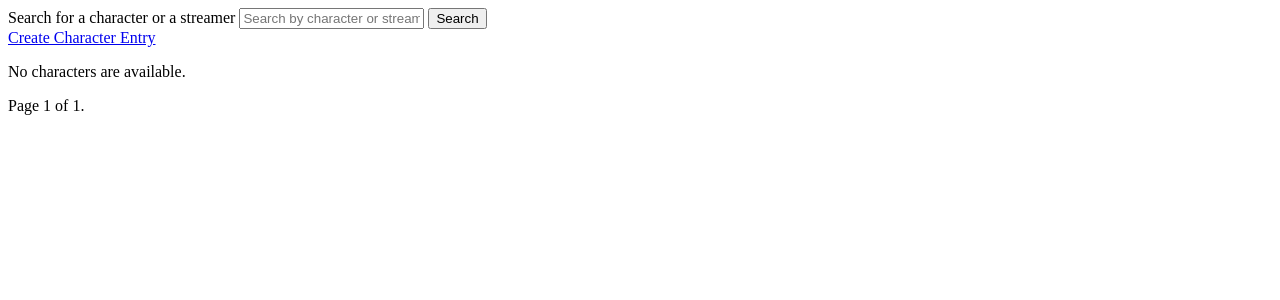
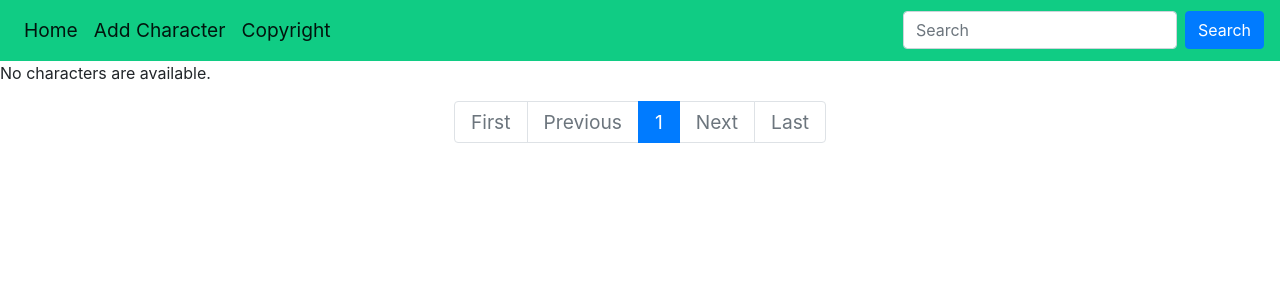
Before and after one commit to seanjan10/Last_Seen, a Django app: page /lastSeenRP/ in a window 1280 px wide. Shown: the top 300 px of the page. Run offline with Django 4.2, Linux system fonts and the light colour scheme; data that the repository does not hold is empty.

Commit message:
created base template html to insert into each template, reworked index.html

```diff
--- a/GTARPlastSeen/lastSeen/lastSeen/settings.py
+++ b/GTARPlastSeen/lastSeen/lastSeen/settings.py
@@ -63,6 +63,7 @@ TEMPLATES = [
                 'django.template.context_processors.request',
                 'django.contrib.auth.context_processors.auth',
                 'django.contrib.messages.context_processors.messages',
+                'lastSeenRP.context_processor.navbar_data',
             ],
 
         },
--- /dev/null
+++ b/GTARPlastSeen/lastSeen/lastSeenRP/context_processor.py
@@ -0,0 +1,9 @@
+from django.conf import settings
+from lastSeenRP.forms import searchForCharacter
+
+
+def navbar_data(request):
+    data = {}
+    data['searchForm'] = searchForCharacter()
+
+    return data
--- a/GTARPlastSeen/lastSeen/lastSeenRP/forms.py
+++ b/GTARPlastSeen/lastSeen/lastSeenRP/forms.py
@@ -14,7 +14,7 @@ class createAppearanceForm(forms.Form):
 
 
 class searchForCharacter(forms.Form):
-    searchQuery = forms.CharField(label="Search by character or streamer name", max_length=60, widget=forms.TextInput(attrs={'placeholder': 'Search by character or streamer name'}))
+    searchQuery = forms.CharField(label="Search", max_length=60, widget=forms.TextInput(attrs={'placeholder': 'Search', 'class':'form-control mr-sm-2', 'type':'search', 'aria-label':'Search'}))
 
 class createCharacter(forms.ModelForm):
 
--- a/GTARPlastSeen/lastSeen/lastSeenRP/models.py
+++ b/GTARPlastSeen/lastSeen/lastSeenRP/models.py
@@ -23,6 +23,7 @@ class rpCharacter(models.Model):
     #streamers_URL = models.CharField(max_length=60, blank=True)
     streamers_URL = models.URLField(max_length=60, blank=True, validators=[validate_streamer_url])
 
+
     class Meta:
         unique_together = ["character_first_name", "character_last_name"]
 
@@ -45,7 +46,7 @@ class Appearance(models.Model):
     date_of_appearance = models.DateTimeField('date and time that the character showed up')
     clip_Streamer = models.CharField(max_length=50) #in case the clip gets deleted they can find the streamers vod and watch
     publish_time = models.DateTimeField('date and time a user submitted this post', default= pytz.UTC.localize(datetime.now()))
-    submittedBy = models.CharField(max_length=25, default="")
+    submittedBy = models.CharField(max_length=25, default="", blank=True)
     def __str__(self):
         return self.twitch_clip_URL + ', ' + self.date_of_appearance.strftime("%Y-%m-%d, %H:%M:%S") + ', ' + self.clip_Streamer + ', ' + self.publish_time.strftime("%m/%d/%Y, %H:%M:%S")
     #should change to recently appeared, or make a new func
--- /dev/null
+++ b/GTARPlastSeen/lastSeen/lastSeenRP/templates/lastSeenRP/base.html
@@ -0,0 +1,43 @@
+
+{%load static%}
+{%load filters %}
+
+<!DOCTYPE html>
+<html lang="en-US">
+
+  <head>
+    <meta charset="utf-8">
+    <title>{% block title%} Last Seen in GTA RP {% endblock title%} </title>
+    <link rel="stylesheet" href="{% static 'lastSeenRP/style.css' %}">
+    <link rel="stylesheet" href="https://cdn.jsdelivr.net/npm/bootstrap@4.0.0/dist/css/bootstrap.min.css" integrity="sha384-Gn5384xqQ1aoWXA+058RXPxPg6fy4IWvTNh0E263XmFcJlSAwiGgFAW/dAiS6JXm" crossorigin="anonymous">
+    <link rel="icon" type="image/jpg" href="{%static 'lastSeenRP/images/binoculars.jpg' %}">
+  </head>
+  <body>
+    {%block navbar%}
+    <nav class="navbar navbar-expand-lg navbar-light" style="background-color:#10cc84">
+        <div class="collapse navbar-collapse" id="navbarSupportedContent">
+          <ul class="navbar-nav mr-auto">
+            <li class="nav-item active">
+              <a class="nav-link" href="{% url 'lastSeenRP:index' %}">Home <span class="sr-only">(current)</span></a>
+            </li>
+            <li class="nav-item active">
+              <a class="nav-link" href="{% url 'lastSeenRP:create' %}">Add Character</a>
+            </li>
+            <li class="nav-item active">
+              <a class="nav-link" href="#">Copyright</a>
+            </li>
+          </ul>
+          <form class="form-inline my-2 my-lg-0" action="{% url 'lastSeenRP:search' %}" method='GET'>
+            <!--<input class="form-control mr-sm-2" type="search" placeholder="Search" aria-label="Search">-->
+            {{form.searchQuery}}
+            <button class="btn btn-primary" type="submit">Search</button>
+          </form>
+        </div>
+      </nav>
+    {%endblock navbar%}
+
+    {%block content%}
+    {%endblock content%}
+
+  </body>
+</html>
--- a/GTARPlastSeen/lastSeen/lastSeenRP/templates/lastSeenRP/character.html
+++ b/GTARPlastSeen/lastSeen/lastSeenRP/templates/lastSeenRP/character.html
@@ -6,9 +6,6 @@
     <title>Appearances by {{character_id.character_first_name}} {{character_id.character_last_name|readd_whitespace}}</title>
   </head>
   <body>
-
-
-
 
     <img src="{{character_id.character_image}}" alt="Picture of {{character.character_first_name}} {{character_id.character_last_name}}" width="300" height="400">
 
--- a/GTARPlastSeen/lastSeen/lastSeenRP/templates/lastSeenRP/index.html
+++ b/GTARPlastSeen/lastSeen/lastSeenRP/templates/lastSeenRP/index.html
@@ -1,56 +1,40 @@
+{% extends 'lastSeenRP/base.html' %}
 {%load static%}
 {%load filters %}
-<!DOCTYPE html>
-<html lang="en-US">
 
-  <head>
-    <meta charset="utf-8">
-    <title>My test page</title>
-    <link rel="stylesheet" href="{% static 'lastSeenRP/style.css' %}">
-    <link rel="icon" type="image/jpg" href="{%static 'lastSeenRP/images/binoculars.jpg' %}">
-  </head>
-  <body>
-    <div class="search">
-        <form action="{% url 'lastSeenRP:search' %}" method='GET'>
-        <label for="searchLabel">Search for a character or a streamer</label>
-        {{form.searchQuery}}
-        <input type="submit" value="Search">
-        </form>
-    </div>
-
-    <a href="{% url 'lastSeenRP:create' %}">Create Character Entry </a>
+{%block content%}
         <div class="character_list">
         {%if latest_character_list %}
             <ul>
             {% for character in latest_character_list%}
-
-            <li> <img src="{{character.character_image}}" alt="Picture of {{character.character_first_name}} {{character_id.character_last_name}}" width="50" height="60"> <a href="{% url 'lastSeenRP:character' character.character_first_name character.character_last_name %}">{{character.character_first_name}} {{character.character_nick_name}} {{character.character_last_name|readd_whitespace}} ({{character.character_played_by}})  </a></li>
-                {% comment %}
-                    <li><a href="/lastSeenRP/character/{{character.character_first_name}}_{{character.character_last_name}}/">{{character.character_first_name}} {{character.character_last_name}} ({{character.character_played_by}})</a></li>
-                {% endcomment %}
+                <li> <img src="{{character.character_image}}" alt="Picture of {{character.character_first_name}} {{character_id.character_last_name}}" width="50" height="60"> <a href="{% url 'lastSeenRP:character' character.character_first_name character.character_last_name %}">{{character.character_first_name}} {{character.character_nick_name}} {{character.character_last_name|readd_whitespace}} ({{character.character_played_by}})  </a></li>
             {% endfor %}
         {% else %}
             <p> No characters are available. </p>
         {% endif %}
         </div>
+        <nav>
+                <ul class="pagination justify-content-center">
+                {% if page_obj.has_previous %}
+                    <li class="page-item"><a class="page-link" href="?page=1">First</a></li>
+                    <li class="page-item"><a class="page-link" href="?page={{ page_obj.previous_page_number }}">Previous</a></li>
+                    <li class="page-item"><a class="page-link" href="?page={{page_obj.previous_page_number}}">{{page_obj.previous_page_number}}</a></li>
+                {%else %}
+                    <li class="page-item disabled"><a class="page-link" href="#">First</a></li>
+                    <li class="page-item disabled"><a class="page-link" href="#">Previous</a></li>
+                {% endif %}
 
-    <div class="pagination">
-      <span class="step-links">
-          {% if page_obj.has_previous %}
-              <a href="?page=1">&laquo; first</a>
-              <a href="?page={{ page_obj.previous_page_number }}">previous</a>
-          {% endif %}
+                <li class="page-item active"><a class="page-link" href="?page={{page_obj.number}}">{{page_obj.number}}<span class="sr-only">(current)</span></a></li>
 
-          <span class="current">
-              Page {{ page_obj.number }} of {{ page_obj.paginator.num_pages }}.
-          </span>
 
-          {% if page_obj.has_next %}
-              <a href="?page={{ page_obj.next_page_number }}">next</a>
-              <a href="?page={{ page_obj.paginator.num_pages }}">last &raquo;</a>
-          {% endif %}
-      </span>
-  </div>
-
-  </body>
-</html>
+                {% if page_obj.has_next %}
+                    <li class="page-item"><a class="page-link" href="?page={{page_obj.next_page_number}}">{{page_obj.next_page_number}}</a></li>
+                    <li class="page-item"><a class="page-link" href="?page={{ page_obj.next_page_number }}">Next</a></li>
+                    <li class="page-item"><a class="page-link" href="?page={{ page_obj.paginator.num_pages }}">Last</a></li>
+                {%else %}
+                    <li class="page-item disabled"><a class="page-link" href="#">Next</a></li>
+                    <li class="page-item disabled"><a class="page-link" href="#">Last</a></li>
+                {% endif %}
+                </ul>
+        </nav>
+{%endblock content%}
--- a/GTARPlastSeen/lastSeen/lastSeenRP/views.py
+++ b/GTARPlastSeen/lastSeen/lastSeenRP/views.py
@@ -122,10 +122,11 @@ class createCharacterEntry(generic.FormView):
         #print(form.cleaned_data['character_first_name'])
         try:
             fName = form.cleaned_data['character_first_name']
+            lName = form.cleaned_data['character_last_name']
         except KeyError:
            # messages.error(self.request, "First names cannot include spaces. Additional names should be added into the last name box. Characters that are allowed are (-, ', .)")
             return super(createCharacterEntry, self).form_invalid(form)
-        lName = form.cleaned_data['character_last_name']
+        #lName = form.cleaned_data['character_last_name']
 
         if rpCharacter.objects.filter(character_first_name=fName, character_last_name=lName).exists():
             messages.error(self.request, "ERROR: You can not submit a character that is already in the database.")
```
Also changed, not shown: GTARPlastSeen/lastSeen/lastSeenRP/validators.py (+27 -0 lines), GTARPlastSeen/lastSeen/lastSeenRP/migrations/0046_alter_appearance_date_of_appearance_and_more.py (added), GTARPlastSeen/lastSeen/lastSeenRP/static/lastSeenRP/images/nopixel_gta_background.jpg (deleted).
